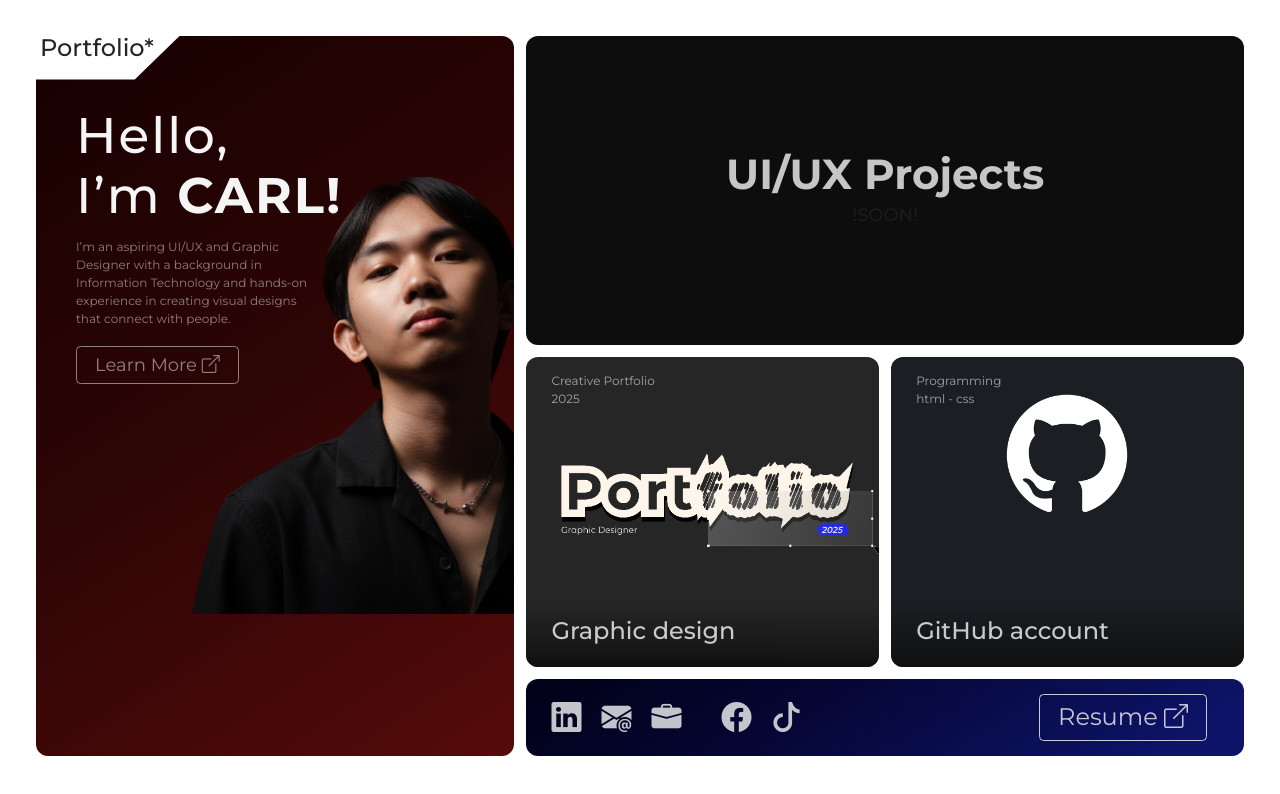
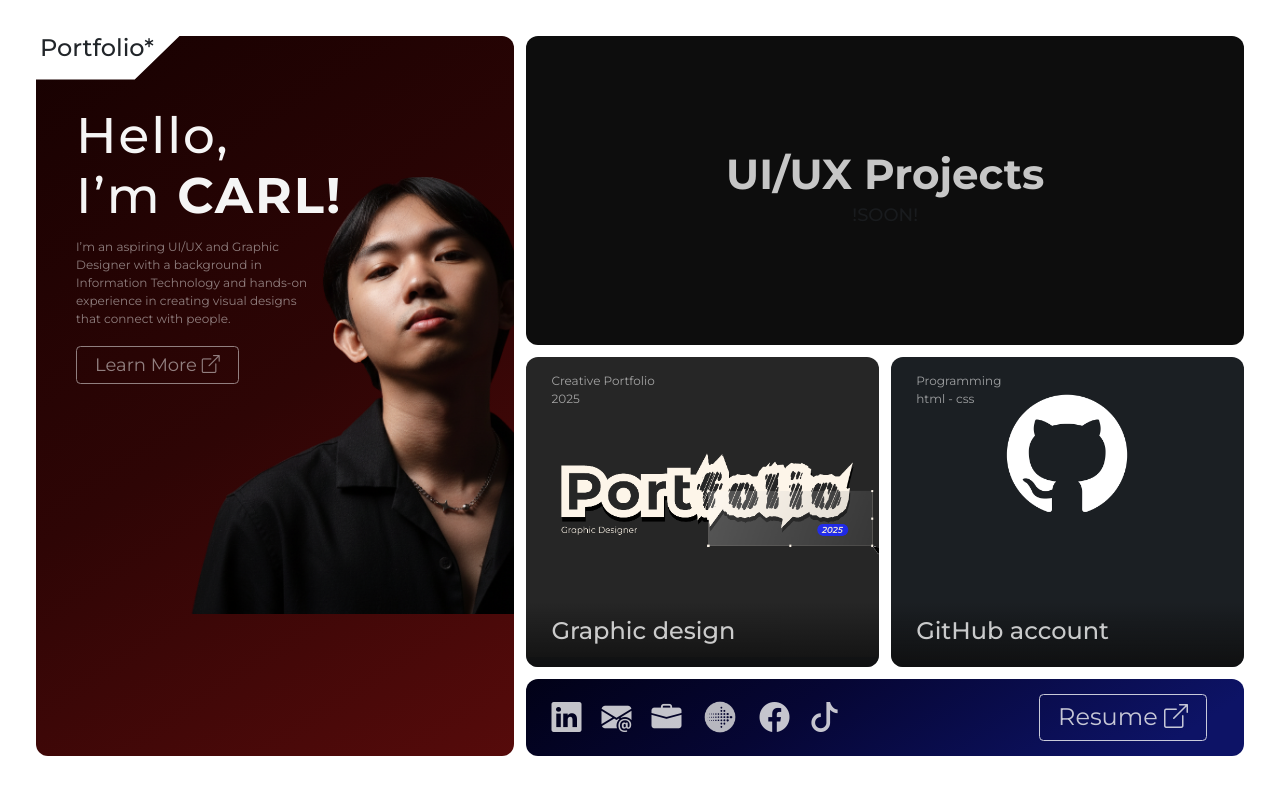
Before and after one commit to jstn404/carlBento, a plain HTML site: page index.html in a window 1280 px wide. Drawn offline with nearby package versions, Linux system fonts and the light colour scheme; the site is published under a folder, as on GitHub Pages, so addresses that start at the root find nothing; a script that the page names is missing.

Commit message:
alpha 4.0

```diff
--- a/index.html
+++ b/index.html
@@ -8,7 +8,7 @@
   <link href="https://cdn.jsdelivr.net/npm/bootstrap-icons@1.10.5/font/bootstrap-icons.css" rel="stylesheet">
   <link href="https://cdn.jsdelivr.net/npm/aos@2.3.4/dist/aos.css" rel="stylesheet">
   <link href = "typewriter/typewriter.css" rel = "stylesheet">
-  <title>Document</title>
+  <title>CarlBento</title>
 </head>
 <body>
   <!-- Mobile-only Bootstrap Navbar -->
@@ -130,7 +130,7 @@
           <a href="https://www.linkedin.com/in/carl-justin-alvarado-747279278/" target="_blank"><i class="bi bi-linkedin"></i></a>
           <a href="https://mail.google.com/mail/u/0/?tab=rm&ogbl#inbox" target="_blank"><i class="bi bi-envelope-at-fill"></i></a>
           <a href="https://ph.jobslin.com/jobseekers/dashboard?tk=4919d4708f9c94b9cca781c2d7f013072a4dab07a585860142dfca8cec0518ee18f389c8a6334f8f348b55969cdaca004b32" target="_blank" ><i class="bi bi-briefcase-fill"></i></a>
-          <a href="https://ph.jobstreet.com/profile/carljustin-alvarado-Gk5TD80C52" target="_blank" ><img src="/media/jobstreet-icon-filled.png" class="img-icon" alt=""></a>
+          <a href="https://ph.jobstreet.com/profile/carljustin-alvarado-Gk5TD80C52" target="_blank" ><img src="media/jobstreet-icon-filled.png" class="img-icon" alt=""></a>
           <a href="https://www.facebook.com/profile.php?id=61564626843296" target="_blank" ><i class="bi bi-facebook"></i></a>
           <a href="https://www.tiktok.com/@cjsalvarado" target="_blank" ><i class="bi bi-tiktok"></i></a>
         </div>
```
